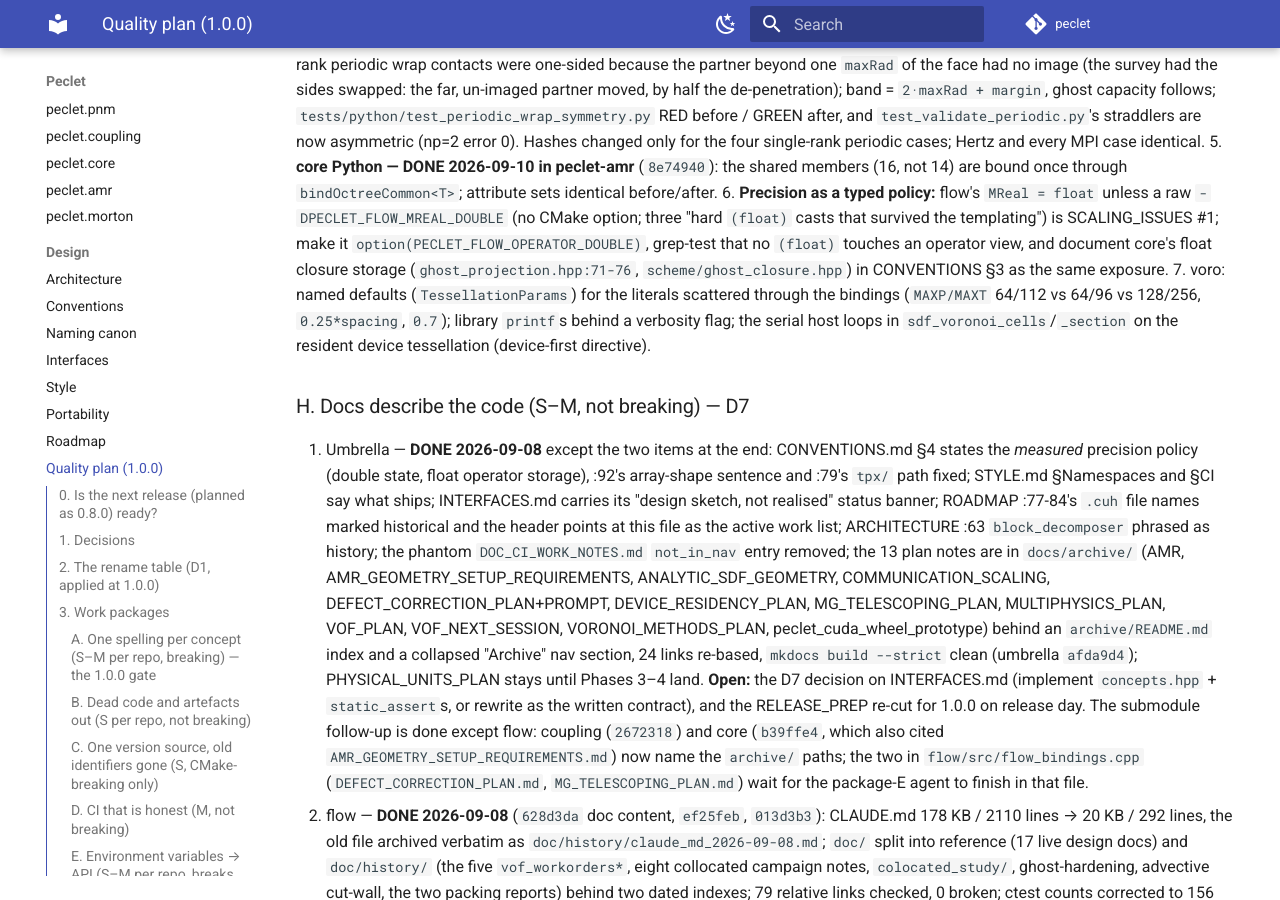
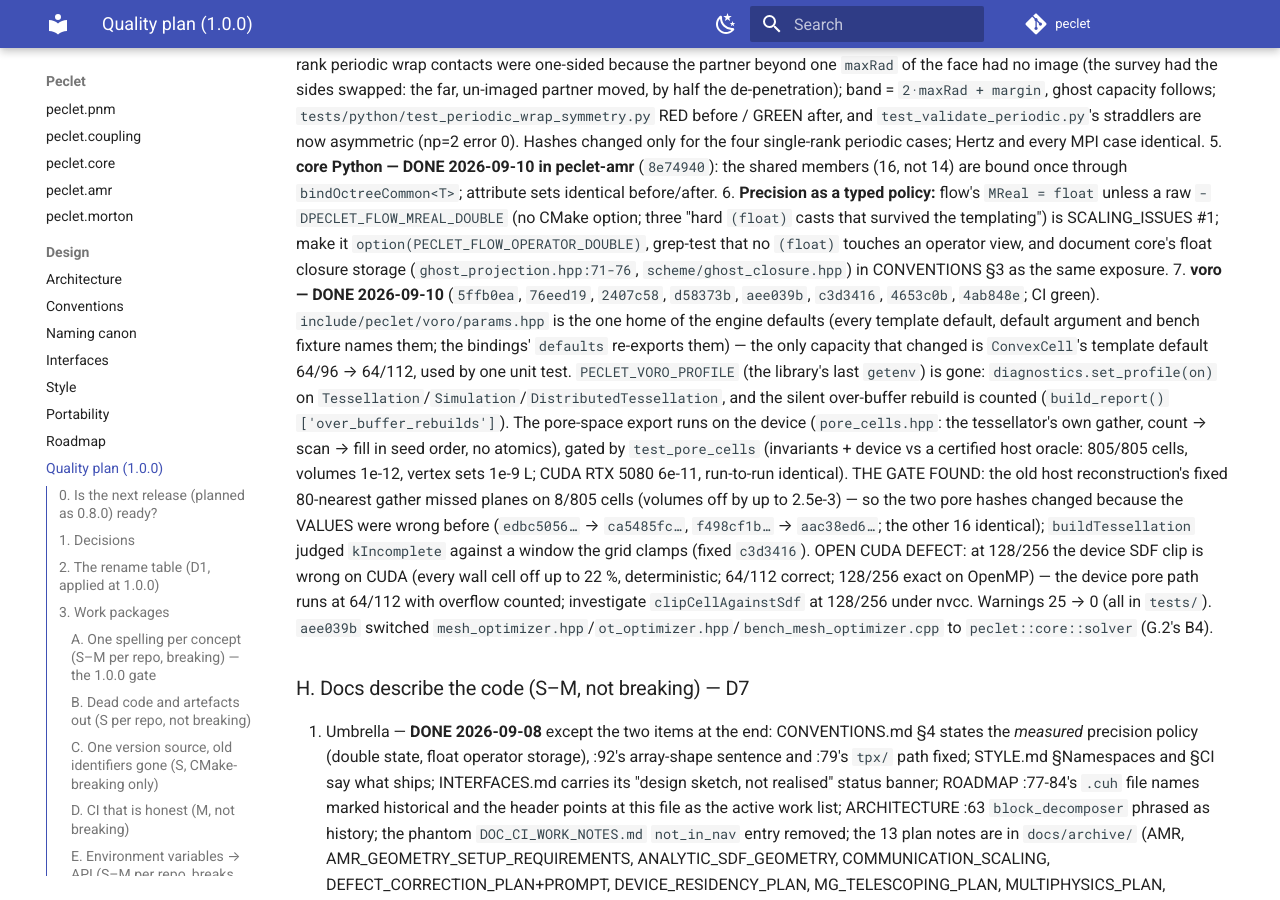
Before and after one commit to computational-chemical-engineering/peclet, an MkDocs documentation site: the page built from docs/QUALITY_PLAN.md, in a window 1280 px wide and 900 px high, scrolled down 11904 px. Built offline with MkDocs 1.6.1 and Material for MkDocs 9.7.7, drawn with Linux system fonts in a browser that asks for light colours; comment, search, counter and statistics services are not loaded.

Commit message:
bump voro (4ab848e: G.7 — params.hpp, device pore-space export with its gate, profile flag, warnings 0; core solver includes)
Co-Authored-By: Claude Fable 5.1 <noreply@anthropic.com>
Claude-Session: https://claude.ai/code/session_01Wqm2gbrbGKeKH8YVUHoTch

```diff
--- a/docs/QUALITY_PLAN.md
+++ b/docs/QUALITY_PLAN.md
@@ -506,10 +506,25 @@ dem row said counts stay methods — §1.2 wins, row fixed. Callers to update: c
    SCALING_ISSUES #1; make it `option(PECLET_FLOW_OPERATOR_DOUBLE)`, grep-test that no `(float)`
    touches an operator view, and document core's float closure storage
    (`ghost_projection.hpp:71-76`, `scheme/ghost_closure.hpp`) in CONVENTIONS §3 as the same exposure.
-7. voro: named defaults (`TessellationParams`) for the literals scattered through the bindings
-   (`MAXP/MAXT` 64/112 vs 64/96 vs 128/256, `0.25*spacing`, `0.7`); library `printf`s behind a
-   verbosity flag; the serial host loops in `sdf_voronoi_cells`/`_section` on the resident device
-   tessellation (device-first directive).
+7. **voro — DONE 2026-09-10** (`5ffb0ea`, `76eed19`, `2407c58`, `d58373b`, `aee039b`, `c3d3416`,
+   `4653c0b`, `4ab848e`; CI green). `include/peclet/voro/params.hpp` is the one home of the engine
+   defaults (every template default, default argument and bench fixture names them; the bindings'
+   `defaults` re-exports them) — the only capacity that changed is `ConvexCell`'s template default
+   64/96 → 64/112, used by one unit test. `PECLET_VORO_PROFILE` (the library's last `getenv`) is gone:
+   `diagnostics.set_profile(on)` on `Tessellation`/`Simulation`/`DistributedTessellation`, and the
+   silent over-buffer rebuild is counted (`build_report()['over_buffer_rebuilds']`). The pore-space
+   export runs on the device (`pore_cells.hpp`: the tessellator's own gather, count → scan → fill in
+   seed order, no atomics), gated by `test_pore_cells` (invariants + device vs a certified host
+   oracle: 805/805 cells, volumes 1e-12, vertex sets 1e-9 L; CUDA RTX 5080 6e-11, run-to-run
+   identical). THE GATE FOUND: the old host reconstruction's fixed 80-nearest gather missed planes on
+   8/805 cells (volumes off by up to 2.5e-3) — so the two pore hashes changed because the VALUES
+   were wrong before (`edbc5056…` → `ca5485fc…`, `f498cf1b…` → `aac38ed6…`; the other 16 identical);
+   `buildTessellation` judged `kIncomplete` against a window the grid clamps (fixed `c3d3416`). OPEN
+   CUDA DEFECT: at 128/256 the device SDF clip is wrong on CUDA (every wall cell off up to 22 %,
+   deterministic; 64/112 correct; 128/256 exact on OpenMP) — the device pore path runs at 64/112 with
+   overflow counted; investigate `clipCellAgainstSdf` at 128/256 under nvcc. Warnings 25 → 0 (all
+   in `tests/`). `aee039b` switched `mesh_optimizer.hpp`/`ot_optimizer.hpp`/`bench_mesh_optimizer.cpp`
+   to `peclet::core::solver` (G.2's B4).
 
 ### H. Docs describe the code (S–M, not breaking) — D7
 
```
Also changed, not shown: CHANGELOG.md (+7 -0 lines).
